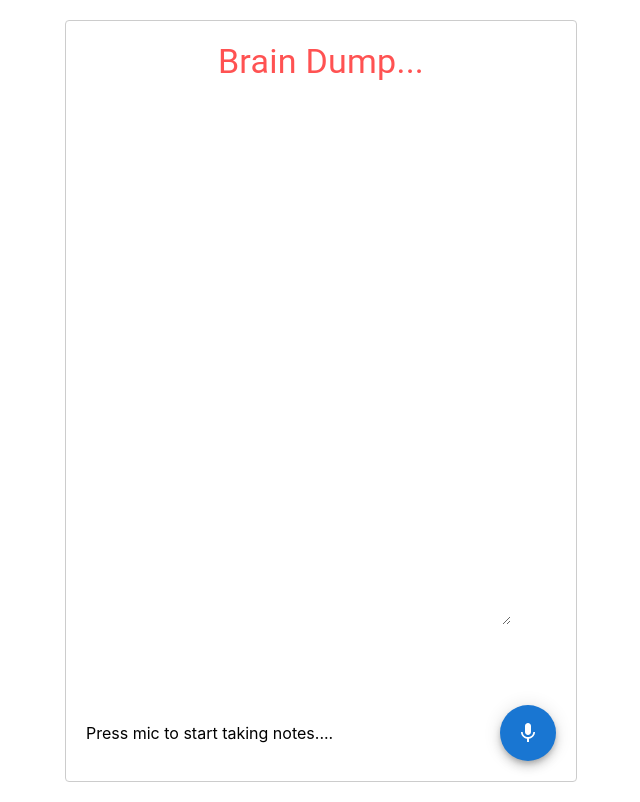
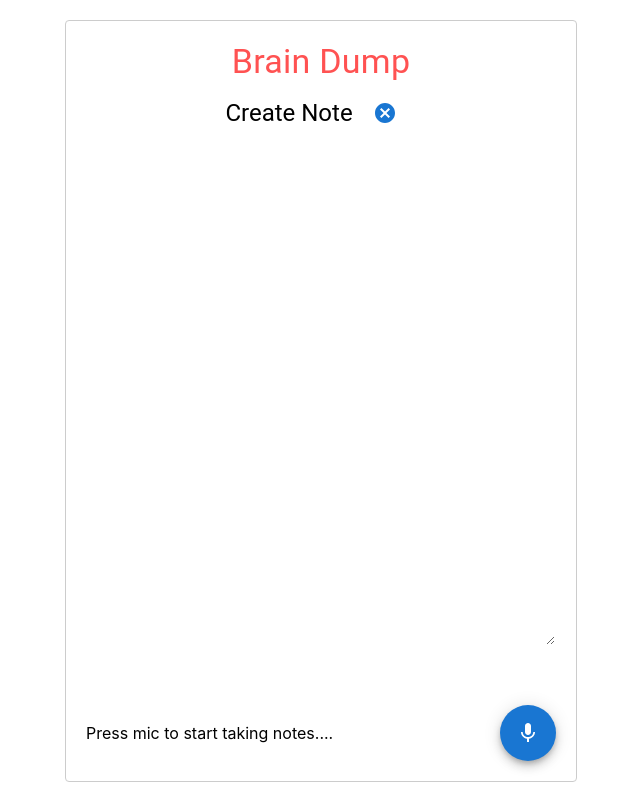
Before and after one commit to arunsena/nlp-notes, a React (Create React App) app: page /createNote in a window 1280 px wide. Shown: the whole page, without its empty margins (319-959 px from the left). Built offline with nearby package versions, Linux system fonts and the light colour scheme.

Commit message:
Adding routes and view note page

```diff
--- a/package.json
+++ b/package.json
@@ -11,6 +11,7 @@
     "@testing-library/user-event": "^13.5.0",
     "react": "^17.0.2",
     "react-dom": "^17.0.2",
+    "react-router-dom": "^6.2.1",
     "react-scripts": "5.0.0",
     "web-vitals": "^2.1.4"
   },
--- /dev/null
+++ b/src/feature/Components/CreateNote/CreateNote.jsx
@@ -0,0 +1,98 @@
+import React, { useState } from "react";
+import { Link } from "react-router-dom";
+
+// Components
+import Button from "@mui/material/Button";
+import Fab from "@mui/material/Fab";
+import Mic from "@mui/icons-material/Mic";
+import CancelIcon from "@mui/icons-material/Cancel";
+import TextareaAutosize from "@mui/material/TextareaAutosize";
+import Typography from "@mui/material/Typography";
+
+// Styles
+import styled from "@emotion/styled";
+
+const NotesSection = styled.div`
+  display: flex;
+  flex-direction: column;
+  justify-content: space-between;
+  flex: 1;
+`;
+
+const SubHeading = styled.div`
+  display: flex;
+  flex-direction: row;
+  justify-content: center;
+  align-items: center;
+`;
+
+const SpeechContainer = styled.div`
+  display: flex;
+  flex-direction: column;
+  justify-content: space-between;
+  align-items: center;
+
+  @media screen and (min-width: 380px) {
+    flex-direction: row;
+  }
+`;
+
+// Setup Speech Recognition
+const SpeechRecognition =
+  window.SpeechRecognition || window.webkitSpeechRecognition;
+const mic = new SpeechRecognition();
+mic.continous = true;
+mic.interimResults = true;
+mic.lang = "en-US";
+
+const CreateNote = () => {
+  const placeHolder = "Press mic to start taking notes....";
+  // State
+  const [notes, setNotes] = useState("");
+  const [isListening, setIsListening] = useState(false);
+  const [liveSpeechText, setLiveSpeechText] = useState(placeHolder);
+
+  // Listeners
+  mic.onresult = (event) => {
+    const transcript = event.results[0][0].transcript;
+    console.log({ transcript });
+    setNotes([transcript]);
+  };
+
+  const handleMouseDown = () => {
+    mic.start();
+    setLiveSpeechText("...");
+    setIsListening(true);
+  };
+
+  const handleMouseUp = () => {
+    mic.stop();
+    setLiveSpeechText(placeHolder);
+    setIsListening(false);
+  };
+
+  return (
+    <NotesSection>
+      <SubHeading>
+        <Typography variant="h5">Create Note</Typography>
+        <Button variant="text" component={Link} to="/">
+          <CancelIcon />
+        </Button>
+      </SubHeading>
+      <TextareaAutosize
+        aria-label="notes"
+        minRows="30"
+        style={{ borderColor: "#FFF" }}
+        value={notes}
+      />
+      <SpeechContainer>
+        <Typography variant="p">{liveSpeechText}</Typography>
+        <Fab color={isListening ? "extended" : "primary"} aria-label="speak">
+          <Mic onMouseDown={handleMouseDown} onMouseUp={handleMouseUp}></Mic>
+        </Fab>
+      </SpeechContainer>
+    </NotesSection>
+  );
+};
+
+export default CreateNote;
--- /dev/null
+++ b/src/feature/Components/CreateNote/index.js
@@ -0,0 +1 @@
+export { default } from './CreateNote';
--- /dev/null
+++ b/src/feature/Components/ViewNote/ViewNote.jsx
@@ -0,0 +1,14 @@
+import React from "react";
+import { Link } from "react-router-dom";
+
+import Button from "@mui/material/Button";
+
+const ViewNote = () => {
+  return (
+    <Button component={Link} to="/createNote">
+      Create Note
+    </Button>
+  );
+};
+
+export default ViewNote;
--- /dev/null
+++ b/src/feature/Components/ViewNote/index.js
@@ -0,0 +1 @@
+export { default} from './ViewNote';
--- a/src/feature/Notes/Notes.jsx
+++ b/src/feature/Notes/Notes.jsx
@@ -1,11 +1,13 @@
-import React, { useState } from "react";
+import React from "react";
+import { BrowserRouter, Routes, Route } from "react-router-dom";
 
 // Components
 import Container from "@mui/material/Container";
-import Fab from "@mui/material/Fab";
-import Mic from "@mui/icons-material/Mic";
-import TextareaAutosize from "@mui/material/TextareaAutosize";
 import Typography from "@mui/material/Typography";
+
+// Local Components
+import ViewNote from "../Components/ViewNote";
+import CreateNote from "../Components/CreateNote";
 
 // Styles
 import styled from "@emotion/styled";
@@ -18,76 +20,21 @@ const Box = styled.div`
   padding: 20px;
   display: flex;
   flex-direction: column;
-  justify-content: space-between;
 `;
 
-const NotesSection = styled.div``;
-
-const SpeechContainer = styled.div`
-  display: flex;
-  flex-direction: column;
-  justify-content: space-between;
-  align-items: center;
-
-  @media screen and (min-width: 380px) {
-    flex-direction: row;
-  }
-`;
-
-// Setup Speech Recognition
-const SpeechRecognition =
-  window.SpeechRecognition || window.webkitSpeechRecognition;
-const mic = new SpeechRecognition();
-mic.continous = true;
-mic.interimResults = true;
-mic.lang = "en-US";
-
 const Notes = () => {
-  const placeHolder = "Press mic to start taking notes....";
-  // State
-  const [notes, setNotes] = useState("");
-  const [isListening, setIsListening] = useState(false);
-  const [liveSpeechText, setLiveSpeechText] = useState(placeHolder);
-
-  // Listeners
-  mic.onresult = (event) => {
-    const transcript = event.results[0][0].transcript;
-    console.log({ transcript });
-    setNotes([transcript]);
-  };
-
-  const handleMouseDown = () => {
-    mic.start();
-    setLiveSpeechText("...");
-    setIsListening(true);
-  };
-
-  const handleMouseUp = () => {
-    mic.stop();
-    setLiveSpeechText(placeHolder);
-    setIsListening(false);
-  };
-
   return (
     <Container maxWidth="sm">
       <Box>
         <Typography variant="h4" gutterBottom color="rgb(255,82,82)">
-          Brain Dump...
+          Brain Dump
         </Typography>
-        <NotesSection>
-          <TextareaAutosize
-            aria-label="notes"
-            minRows="30"
-            style={{ width: "80%", borderColor: "#FFF" }}
-            value={notes}
-          />
-        </NotesSection>
-        <SpeechContainer>
-          <Typography variant="p">{liveSpeechText}</Typography>
-          <Fab color={isListening ? "extended" : "primary"} aria-label="speak">
-            <Mic onMouseDown={handleMouseDown} onMouseUp={handleMouseUp}></Mic>
-          </Fab>
-        </SpeechContainer>
+        <BrowserRouter>
+          <Routes>
+            <Route exact path="/" element={<ViewNote />} />
+            <Route path="/createNote" element={<CreateNote />} />
+          </Routes>
+        </BrowserRouter>
       </Box>
     </Container>
   );
```
Also changed, not shown: 1 other file (tests, documents, lock files or other folders).
